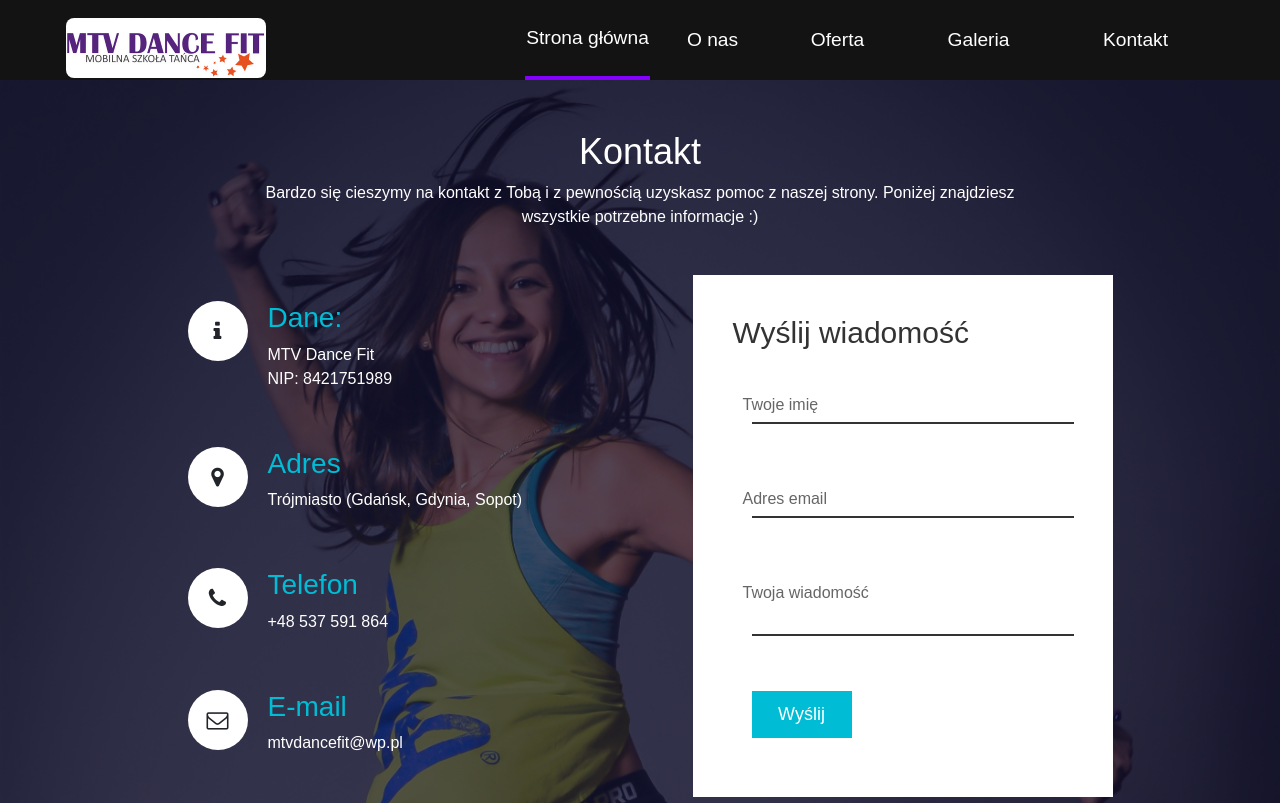
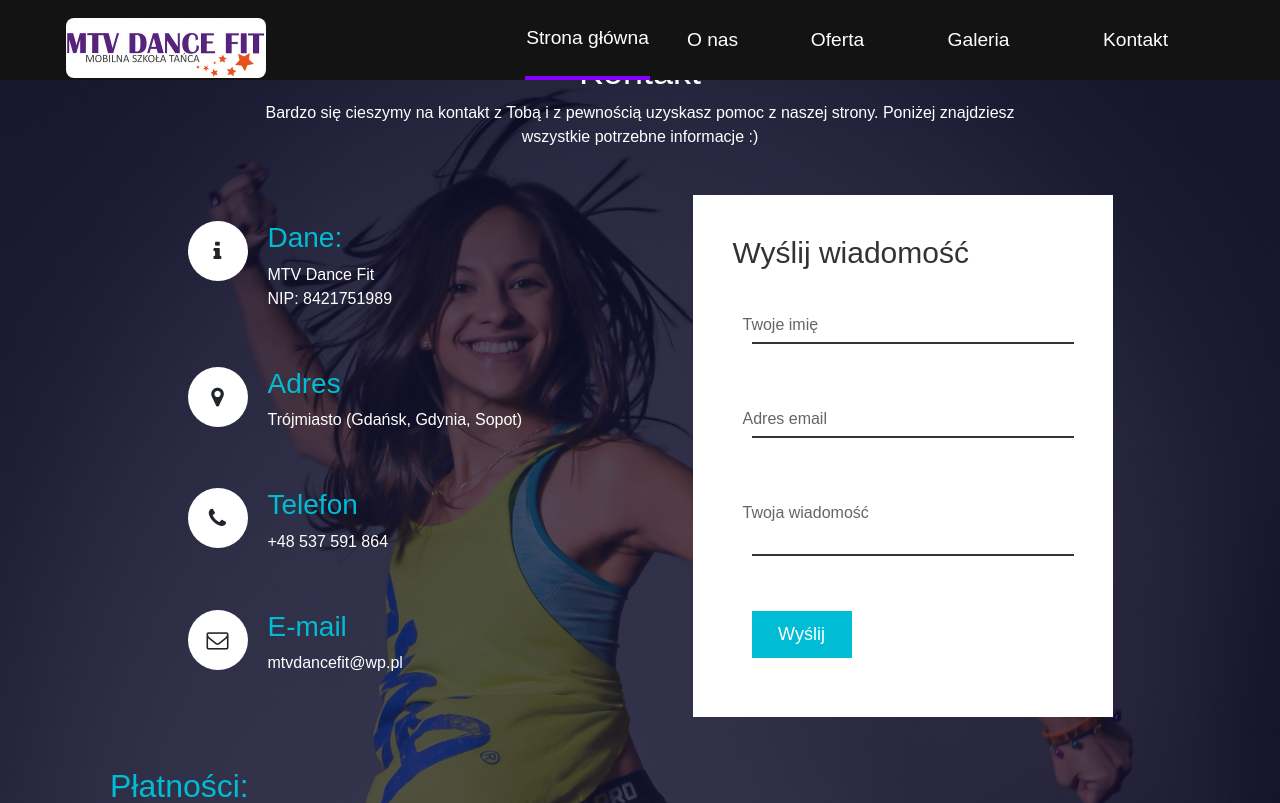
Before and after one commit to Szyca99/mtvdancefit, a PHP site: page /contact.html in a window 1280 px wide. Shown: the top 803 px of the page. Run offline with PHP 8.4, Linux system fonts and the light colour scheme; some libraries are stand-ins or nearby versions.

Commit message:
fixed hiding navbar by changing navbar position on fixed

```diff
--- a/style.css
+++ b/style.css
@@ -25,7 +25,8 @@
     justify-content: center;
     align-items: center;
     font-size: 1.2rem;
-    position: sticky !important;
+    width: 100%;
+    position:fixed !important;     /* overflow hidden not working with position sticky */
     top: 0;
     z-index: 999;
   }
```
